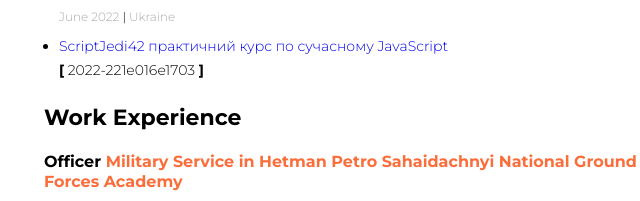
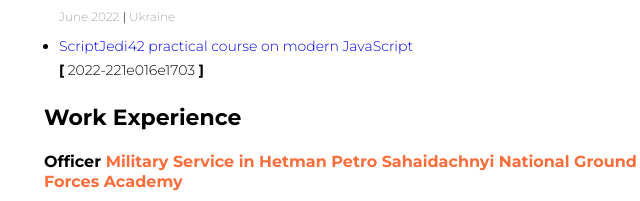
Before and after one commit to SoulOfDarknes/Resume, a website: page index.html in a window 1280 px wide. Shown: the part 612-813 px from the top of the page, 456-1096 px from the left. Drawn offline with Linux system fonts and the light colour scheme.

Commit message:
change text from ua on eng

```diff
--- a/index.html
+++ b/index.html
@@ -84,7 +84,7 @@
 						Ukraine
 					</p>
 						<li class="work-item">
-							<a href="https://cert.programmingmentor.com/2022-221e016e1703.pdf" target="_blank">ScriptJedi42 практичний курс по сучасному JavaScript </br></a><span class="project-bracket">[</span> 2022-221e016e1703 <span class="project-bracket">]</span>
+							<a href="https://cert.programmingmentor.com/2022-221e016e1703.pdf" target="_blank">ScriptJedi42 practical course on modern  JavaScript </br></a><span class="project-bracket">[</span> 2022-221e016e1703 <span class="project-bracket">]</span>
 						</li>
 					</ul>
 				</div>
```
